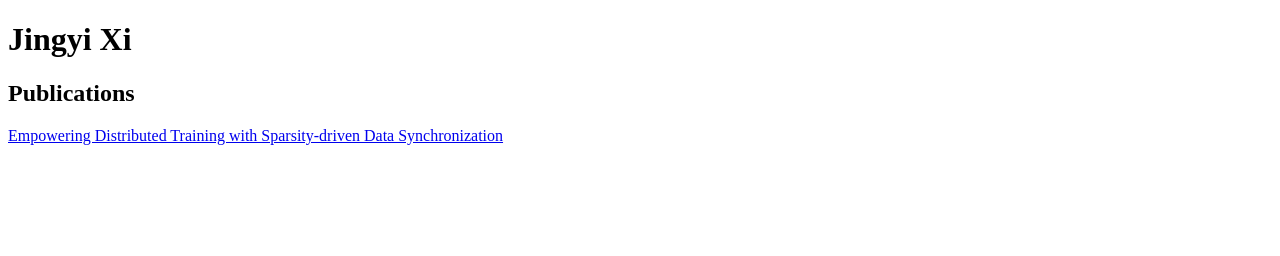
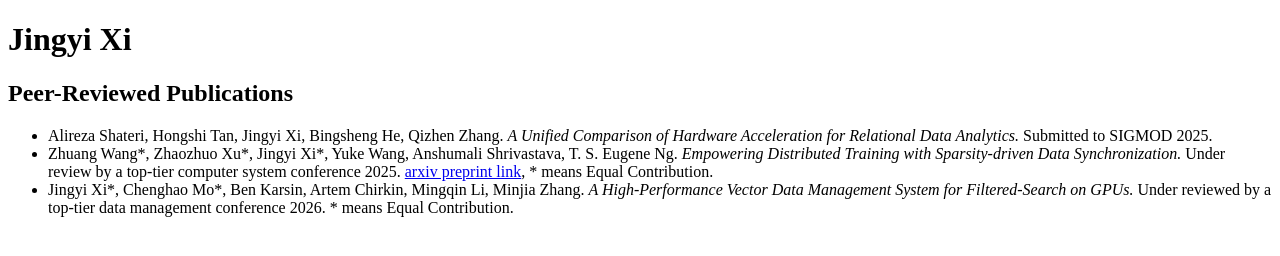
Before and after one commit to jing-4369/jingyi.github.io, a plain HTML site: page index.html in a window 1280 px wide. Drawn offline with Linux system fonts and the light colour scheme.

Commit message:
Update index.html

```diff
--- a/index.html
+++ b/index.html
@@ -2,11 +2,30 @@
 <html lang="en">
 <head>
     <meta charset="UTF-8">
-    <title>Publications</title>
+    <title>Jingyi Xi - Personal Homepage</title>
 </head>
 <body>
     <h1>Jingyi Xi</h1>
-    <h2>Publications</h2>
-    <p><a href="https://arxiv.org/pdf/2309.13254">Empowering Distributed Training with Sparsity-driven Data Synchronization</a></p>
+
+    <h2>Peer-Reviewed Publications</h2>
+    <ul>
+        <li>
+            Alireza Shateri, Hongshi Tan, Jingyi Xi, Bingsheng He, Qizhen Zhang.
+            <i>A Unified Comparison of Hardware Acceleration for Relational Data Analytics.</i>
+            Submitted to SIGMOD 2025.
+        </li>
+        <li>
+            Zhuang Wang*, Zhaozhuo Xu*, Jingyi Xi*, Yuke Wang, Anshumali Shrivastava, T. S. Eugene Ng.
+            <i>Empowering Distributed Training with Sparsity-driven Data Synchronization.</i>
+            Under review by a top-tier computer system conference 2025.
+            <a href="https://arxiv.org/pdf/2309.13254">arxiv preprint link</a>, * means Equal Contribution.
+        </li>
+        <li>
+            Jingyi Xi*, Chenghao Mo*, Ben Karsin, Artem Chirkin, Mingqin Li, Minjia Zhang.
+            <i>A High-Performance Vector Data Management System for Filtered-Search on GPUs.</i>
+            Under reviewed by a top-tier data management conference 2026.
+            * means Equal Contribution.
+        </li>
+    </ul>
 </body>
 </html>
```
